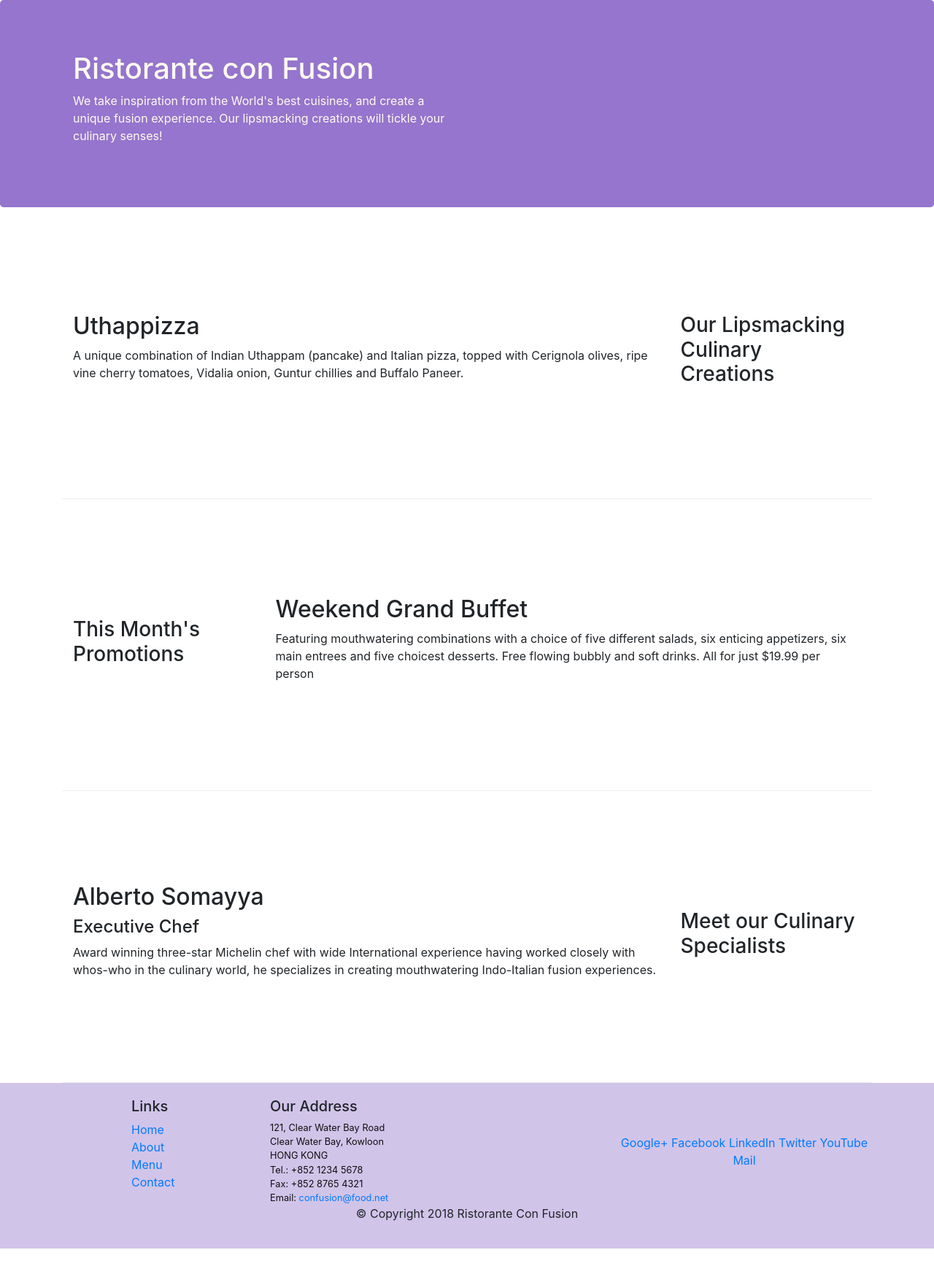
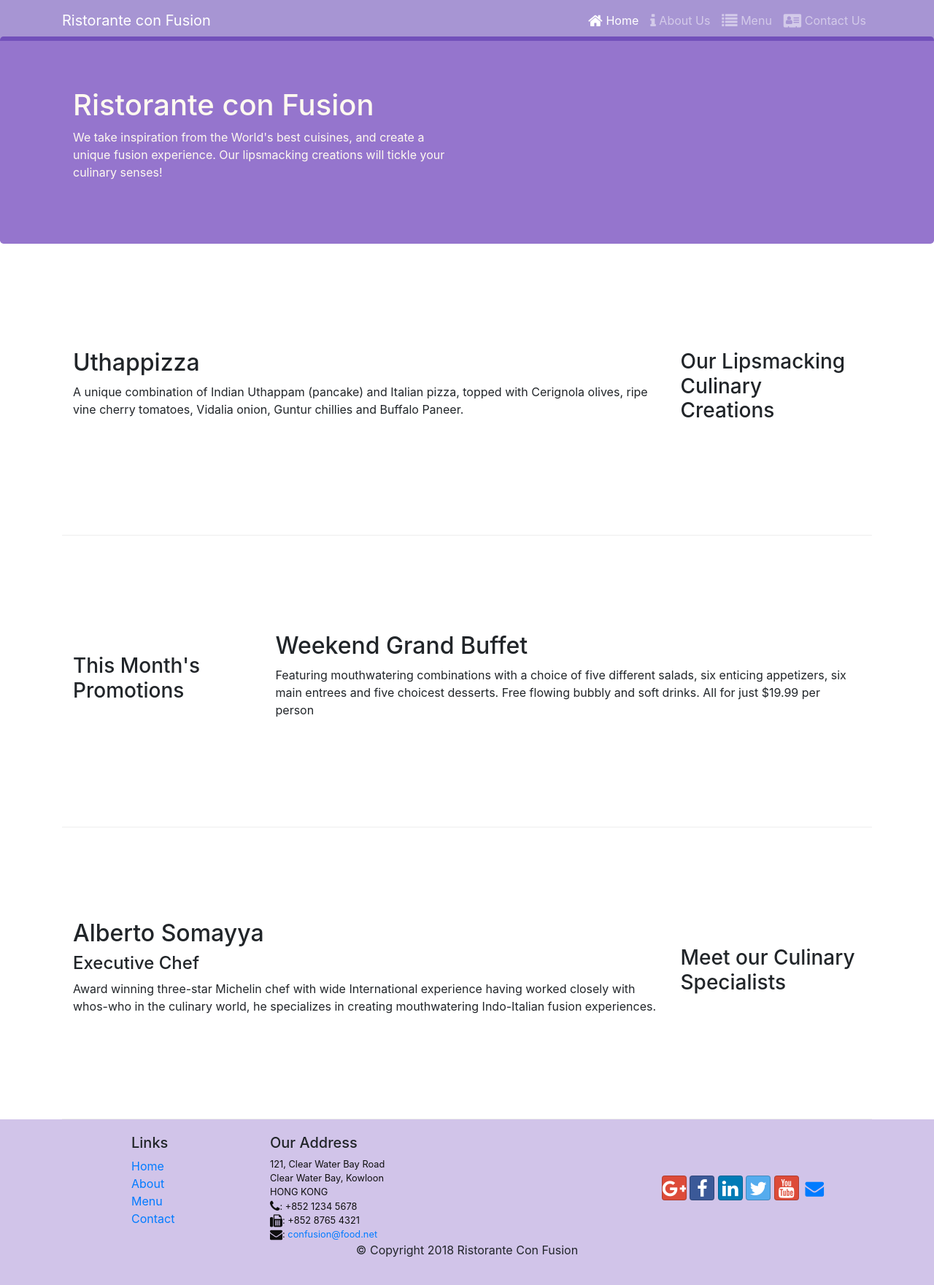
Before and after one commit to Ofure004/conFusion, a website: page index.html in a window 1280 px wide. Shown: the whole page at 73% size. Before the commit the page ends 1711 px from the top, so only its background shows below. Drawn offline with nearby package versions, Linux system fonts and the light colour scheme.

Commit message:
new commit

```diff
--- a/css/styles.css
+++ b/css/styles.css
@@ -28,3 +28,13 @@ address{
     margin:0px;
     color:#0f0f0f;
 }
+
+body{
+    padding-top: 50px;
+    z-index: 0;
+}
+
+.navbar-dark{
+    background-color: #512DA8;
+    opacity: 0.5;
+}
--- a/index.html
+++ b/index.html
@@ -8,11 +8,30 @@
 
     <!-- Bootstrap CSS -->
     <link rel="stylesheet" href="node_modules/bootstrap/dist/css/bootstrap.min.css">
+    <link rel="stylesheet" href="node_modules/font-awesome/css/font-awesome.min.css">
+    <link rel="stylesheet" href="node_modules/bootstrap-social/bootstrap-social.css">
     <link rel="stylesheet" href="css/styles.css">
     <title>Ristorante Con Fusion</title>
 </head>
 
 <body>
+    <nav class="navbar navbar-dark navbar-expand-sm fixed-top">
+        <div class="container">
+            <button class="navbar-toggler" type="button" data-toggle="collapse" data-target="#Navbar">
+                <span class="navbar-toggler-icon"></span>
+            </button>
+
+            <a class="navbar-brand mr-auto" href="./index.html">Ristorante con Fusion</a>
+            <div class="collapse navbar-collapse"id="Navbar">
+                <ul class="navbar-nav ml-auto">
+                    <li class="nav-item active"><a class="nav-link" href="#"><span class="fa fa-home fa-lg"></span>  Home </a></li>
+                    <li class="nav-item"><a class="nav-link" href="./aboutus.html"><span class="fa fa-info fa-lg"></span> About Us</a></li>
+                    <li class="nav-item"><a class="nav-link" href="#"><span class="fa fa-list fa-lg"></span> Menu</a></li>
+                    <li class="nav-item"><a class="nav-link" href="#"><span class="fa fa-address-card fa-lg"></span> Contact Us</a></li>
+                </ul>
+            </div>
+        </div>
+    </nav>
 
     <header class="jumbotron">
         <div class="container">
@@ -68,7 +87,7 @@
                     <h5>Links</h5>
                     <ul class="list-unstyled">
                         <li><a href="#">Home</a></li>
-                        <li><a href="#">About</a></li>
+                        <li><a href="./aboutus.html">About</a></li>
                         <li><a href="#">Menu</a></li>
                         <li><a href="#">Contact</a></li>
                     </ul>
@@ -79,19 +98,19 @@
 		              121, Clear Water Bay Road<br>
 		              Clear Water Bay, Kowloon<br>
 		              HONG KONG<br>
-		              Tel.: +852 1234 5678<br>
-		              Fax: +852 8765 4321<br>
-		              Email: <a href="mailto:confusion@food.net">confusion@food.net</a>
+                      <i class="fa fa-phone fa-lg"></i>: +852 1234 5678<br>
+                      <i class="fa fa-fax fa-lg"></i>: +852 8765 4321<br>
+                      <i class="fa fa-envelope fa-lg"></i>: <a href="mailto:confusion@food.net">confusion@food.net</a>
 		           </address>
                 </div>
                 <div class="col-12 col-sm-4 align-self-center">
                     <div class="text-center">
-                        <a href="http://google.com/+">Google+</a>
-                        <a href="http://www.facebook.com/profile.php?id=">Facebook</a>
-                        <a href="http://www.linkedin.com/in/">LinkedIn</a>
-                        <a href="http://twitter.com/">Twitter</a>
-                        <a href="http://youtube.com/">YouTube</a>
-                        <a href="mailto:">Mail</a>
+                        <a class="btn btn-social-icon btn-google" href="http://google.com/+"><i class="fa fa-google-plus"></i></a>
+                        <a class="btn btn-social-icon btn-facebook" href="http://www.facebook.com/profile.php?id="><i class="fa fa-facebook"></i></a>
+                        <a class="btn btn-social-icon btn-linkedin" href="http://www.linkedin.com/in/"><i class="fa fa-linkedin"></i></a>
+                        <a class="btn btn-social-icon btn-twitter" href="http://twitter.com/"><i class="fa fa-twitter"></i></a>
+                        <a class="btn btn-social-icon btn-google" href="http://youtube.com/"><i class="fa fa-youtube"></i></a>
+                        <a class="btn btn-social-icon" href="mailto:"><i class="fa fa-envelope"></i></a>
                     </div>
                 </div>
            </div>
--- a/package.json
+++ b/package.json
@@ -15,6 +15,8 @@
   },
   "dependencies": {
     "bootstrap": "^4.0.0",
+    "bootstrap-social": "^5.1.1",
+    "font-awesome": "^4.7.0",
     "jquery": "^3.3.1",
     "popper.js": "^1.12.9"
   }
```
Also changed, not shown: aboutus.html (+27 -3 lines), 1 other file.
